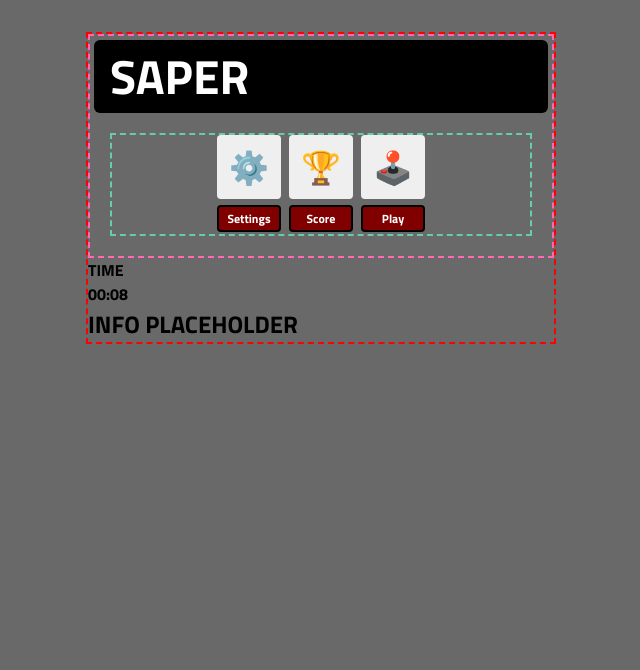
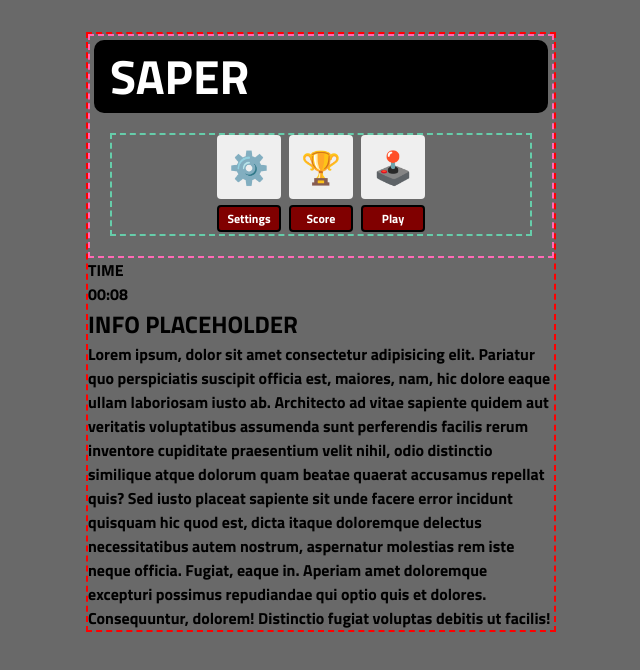
Before and after one commit to I-antiva-I/GameSapper, a React (Create React App) app: page / in a window 1280 px wide. Both pictures are taken after a click on the button "ℹ️". Shown: the top 670 px of the page, without its empty margins (319-959 px from the left). Built offline with nearby package versions, Linux system fonts and the light colour scheme.

Commit message:
Temporary placeholders

```diff
--- a/src/components/other/Information.tsx
+++ b/src/components/other/Information.tsx
@@ -6,6 +6,9 @@ function Information()
     return(
         <div className="information">
             <h2>INFO PLACEHOLDER</h2>
+            <p>
+                Lorem ipsum, dolor sit amet consectetur adipisicing elit. Pariatur quo perspiciatis suscipit officia est, maiores, nam, hic dolore eaque ullam laboriosam iusto ab. Architecto ad vitae sapiente quidem aut veritatis voluptatibus assumenda sunt perferendis facilis rerum inventore cupiditate praesentium velit nihil, odio distinctio similique atque dolorum quam beatae quaerat accusamus repellat quis? Sed iusto placeat sapiente sit unde facere error incidunt quisquam hic quod est, dicta itaque doloremque delectus necessitatibus autem nostrum, aspernatur molestias rem iste neque officia. Fugiat, eaque in. Aperiam amet doloremque excepturi possimus repudiandae qui optio quis et dolores. Consequuntur, dolorem! Distinctio fugiat voluptas debitis ut facilis!
+            </p>
         </div>
     )
 }
--- a/src/components/other/MyHeader.tsx
+++ b/src/components/other/MyHeader.tsx
@@ -4,8 +4,10 @@ import React from "react";
 function MyHeader()
 {
     return(
-        <div className="my-header">
-            <h1>SAPER</h1>
+        <div className="wrapper for-my-header">
+            <div className="my-header">
+                <h1>SAPER</h1>
+            </div>
         </div>
     )
 }
--- a/src/components/other/ScoreTable.tsx
+++ b/src/components/other/ScoreTable.tsx
@@ -3,9 +3,14 @@ import React from "react";
 
 function ScoreTable()
 {
+    let best = localStorage.getItem("BEST_SCORE");
+    let last = localStorage.getItem("LAST_SCORE");
+
     return(
         <div className="score-table">
             <h2>SCORE PLACEHOLDER</h2>
+            {(best) ? best : "NO BEST"}
+            {(last) ? last : "NO LAST"}
         </div>
     )
 }
```
